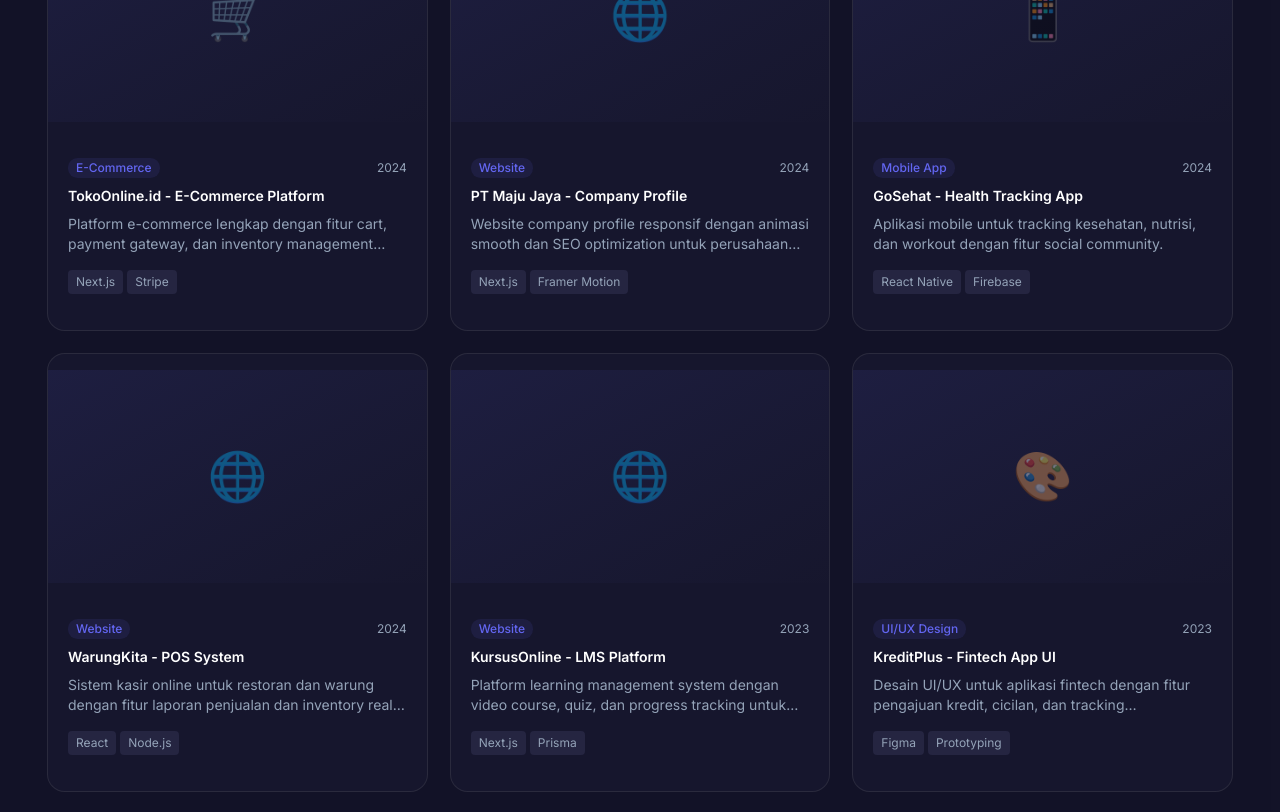
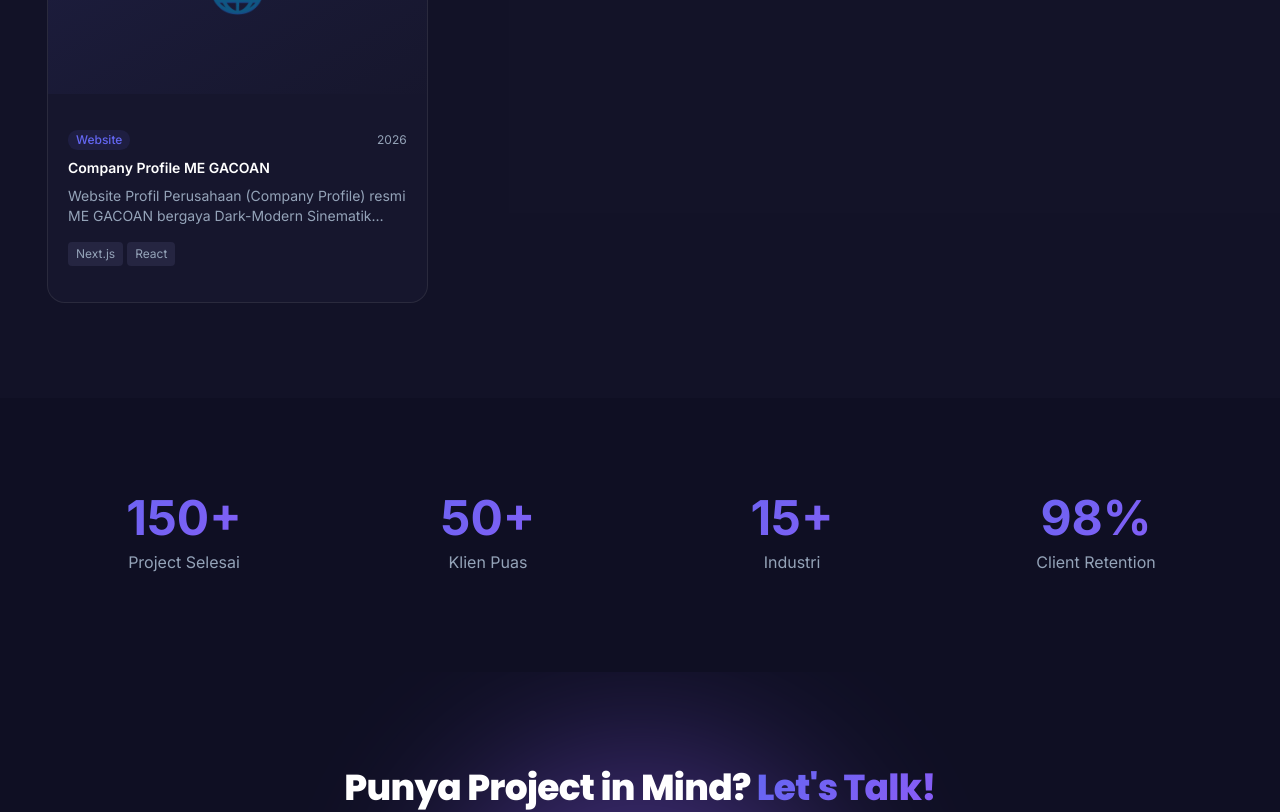
Before and after one commit to FajarAnshorii/JarDev, a Next.js app: page /portfolio in a window 1280 px wide. Shown: the part 1820-2632 px from the top of the page. Built offline with nearby package versions, Linux system fonts and the light colour scheme.

Commit message:
feat: replace dummy projects with real Company Profile ME GACOAN

```diff
--- a/src/app/portfolio/page.tsx
+++ b/src/app/portfolio/page.tsx
@@ -22,121 +22,17 @@ const categories = [
 const projects = [
   {
     id: 1,
-    title: "TokoOnline.id - E-Commerce Platform",
-    category: "ecommerce",
-    categoryLabel: "E-Commerce",
-    description: "Platform e-commerce lengkap dengan fitur cart, payment gateway, dan inventory management untuk toko fashion lokal.",
-    image: "/placeholder-portfolio-1.jpg",
-    tags: ["Next.js", "Stripe", "PostgreSQL", "Tailwind"],
-    link: "#",
-    github: "#",
-    year: "2024",
-    featured: true,
-  },
-  {
-    id: 2,
-    title: "PT Maju Jaya - Company Profile",
+    title: "Company Profile ME GACOAN",
     category: "website",
     categoryLabel: "Website",
-    description: "Website company profile responsif dengan animasi smooth dan SEO optimization untuk perusahaan konstruksi.",
-    image: "/placeholder-portfolio-2.jpg",
-    tags: ["Next.js", "Framer Motion", "TypeScript"],
-    link: "#",
-    github: "#",
-    year: "2024",
+    description: "Website Profil Perusahaan (Company Profile) resmi ME GACOAN bergaya Dark-Modern Sinematik yang interaktif, enerjik, dan dioptimalkan secara realtime dengan Next.js & Tailwind CSS.",
+    image: "/portfolio/gacoan.jpg",
+    tags: ["Next.js", "React", "Tailwind CSS", "Framer Motion"],
+    link: "https://me-gacoan-profile.vercel.app/",
+    github: "https://github.com/FajarAnshorii/ME-GACOAN-Company-Profile.git",
+    year: "2026",
     featured: true,
-  },
-  {
-    id: 3,
-    title: "GoSehat - Health Tracking App",
-    category: "mobile",
-    categoryLabel: "Mobile App",
-    description: "Aplikasi mobile untuk tracking kesehatan, nutrisi, dan workout dengan fitur social community.",
-    image: "/placeholder-portfolio-3.jpg",
-    tags: ["React Native", "Firebase", "Redux"],
-    link: "#",
-    github: "#",
-    year: "2024",
-    featured: true,
-  },
-  {
-    id: 4,
-    title: "WarungKita - POS System",
-    category: "website",
-    categoryLabel: "Website",
-    description: "Sistem kasir online untuk restoran dan warung dengan fitur laporan penjualan dan inventory real-time.",
-    image: "/placeholder-portfolio-4.jpg",
-    tags: ["React", "Node.js", "MongoDB"],
-    link: "#",
-    github: "#",
-    year: "2024",
-    featured: false,
-  },
-  {
-    id: 5,
-    title: "KursusOnline - LMS Platform",
-    category: "website",
-    categoryLabel: "Website",
-    description: "Platform learning management system dengan video course, quiz, dan progress tracking untuk lembaga kursus.",
-    image: "/placeholder-portfolio-5.jpg",
-    tags: ["Next.js", "Prisma", "Stripe"],
-    link: "#",
-    github: "#",
-    year: "2023",
-    featured: false,
-  },
-  {
-    id: 6,
-    title: "KreditPlus - Fintech App UI",
-    category: "design",
-    categoryLabel: "UI/UX Design",
-    description: "Desain UI/UX untuk aplikasi fintech dengan fitur pengajuan kredit, cicilan, dan tracking pembayaran.",
-    image: "/placeholder-portfolio-6.jpg",
-    tags: ["Figma", "Prototyping", "Design System"],
-    link: "#",
-    github: "#",
-    year: "2023",
-    featured: false,
-  },
-  {
-    id: 7,
-    title: "Rental Mobil - Booking Platform",
-    category: "website",
-    categoryLabel: "Website",
-    description: "Platform booking mobil dengan kalender ketersediaan, sistem booking, dan review pelanggan.",
-    image: "/placeholder-portfolio-7.jpg",
-    tags: ["Next.js", "Google Calendar API", "Mapbox"],
-    link: "#",
-    github: "#",
-    year: "2023",
-    featured: false,
-  },
-  {
-    id: 8,
-    title: "BeautyApp - Skincare Tracker",
-    category: "mobile",
-    categoryLabel: "Mobile App",
-    description: "Aplikasi skincare routine tracker dengan reminders, journal, dan product inventory.",
-    image: "/placeholder-portfolio-8.jpg",
-    tags: ["Flutter", "Dart", "SQLite"],
-    link: "#",
-    github: "#",
-    year: "2023",
-    featured: false,
-  },
-  {
-    id: 9,
-    title: "HotelHub - Booking System",
-    category: "ecommerce",
-    categoryLabel: "E-Commerce",
-    description: "Sistem booking hotel dengan multiple payment options dan real-time availability check.",
-    image: "/placeholder-portfolio-9.jpg",
-    tags: ["React", "Express", "MySQL"],
-    link: "#",
-    github: "#",
-    year: "2023",
-    featured: false,
-  },
+  }
 ];
 
 export default function PortfolioPage() {
--- a/src/components/home/PortfolioSection.tsx
+++ b/src/components/home/PortfolioSection.tsx
@@ -2,7 +2,7 @@
 
 import Link from "next/link";
 import { motion } from "framer-motion";
-import { ExternalLink, ArrowRight } from "lucide-react";
+import { ExternalLink, ArrowRight, Code } from "lucide-react";
 import { SectionHeading, StaggerContainer, staggerItem } from "@/components/shared/SectionHeading";
 import { Card, CardContent } from "@/components/ui/card";
 import { Badge } from "@/components/ui/badge";
@@ -21,40 +21,15 @@ interface PortfolioItem {
 
 const portfolios: PortfolioItem[] = [
   {
-    title: "TechCorp Indonesia",
+    title: "Company Profile ME GACOAN",
     category: "Website Development",
-    description: "Company profile modern dengan animasi interaktif dan CMS untuk management konten.",
-    image: "/portfolio/techcorp.jpg",
-    tags: ["Next.js", "TypeScript", "Tailwind", "Framer Motion"],
-    link: "https://techcorp.id",
+    description: "Website Profil Perusahaan (Company Profile) resmi ME GACOAN bergaya Dark-Modern Sinematik yang interaktif, enerjik, dan dioptimalkan secara realtime dengan Next.js & Tailwind CSS.",
+    image: "/portfolio/gacoan.jpg",
+    tags: ["Next.js", "React", "Tailwind CSS", "Framer Motion"],
+    link: "https://me-gacoan-profile.vercel.app/",
+    github: "https://github.com/FajarAnshorii/ME-GACOAN-Company-Profile.git",
     featured: true,
-  },
-  {
-    title: "ShopFresh E-Commerce",
-    category: "E-Commerce",
-    description: "Toko online lengkap dengan fitur cart, payment gateway, dan dashboard admin.",
-    image: "/portfolio/shopfresh.jpg",
-    tags: ["React", "Node.js", "PostgreSQL", "Stripe"],
-    link: "https://shopfresh.id",
-    featured: true,
-  },
-  {
-    title: "HealthApp Mobile",
-    category: "Mobile App",
-    description: "Aplikasi kesehatan dengan fitur tracking, reminder, dan konsultasi dokter.",
-    image: "/portfolio/healthapp.jpg",
-    tags: ["React Native", "Firebase", "Redux"],
-    github: "https://github.com/jardev/healthapp",
-  },
-  {
-    title: "EduLearn Platform",
-    category: "Web Application",
-    description: "Platform e-learning dengan video streaming, quiz, dan progress tracking.",
-    image: "/portfolio/edulearn.jpg",
-    tags: ["Next.js", "Prisma", "PostgreSQL", "AWS"],
-    link: "https://edulearn.id",
-    featured: true,
-  },
+  }
 ];
 
 export function PortfolioSection() {
@@ -73,7 +48,7 @@ export function PortfolioSection() {
         />
 
         <StaggerContainer
-          className="grid grid-cols-1 md:grid-cols-2 gap-6 md:gap-8"
+          className="grid grid-cols-1 md:grid-cols-2 gap-6 md:gap-8 max-w-4xl mx-auto"
           staggerDelay={0.15}
         >
           {portfolios.map((project, index) => (
@@ -81,8 +56,7 @@ export function PortfolioSection() {
               key={index}
               variants={staggerItem}
               className={cn(
-                "group",
-                project.featured && "md:col-span-2 lg:col-span-1"
+                "group md:col-span-2 w-full mx-auto"
               )}
             >
               <Card className="h-full bg-card border-border hover:border-primary/50 transition-all duration-300 overflow-hidden hover-lift">
@@ -91,7 +65,7 @@ export function PortfolioSection() {
                     {/* Placeholder Image */}
                     <div className="absolute inset-0 bg-gradient-to-br from-primary/20 to-secondary/20 flex items-center justify-center">
                       <span className="text-5xl sm:text-6xl opacity-30">
-                        {index === 0 ? "🏢" : index === 1 ? "🛒" : index === 2 ? "📱" : "📚"}
+                        {project.title.toLowerCase().includes("gacoan") ? "🍜" : "🏢"}
                       </span>
                     </div>
 
@@ -103,6 +77,7 @@ export function PortfolioSection() {
                           target="_blank"
                           rel="noopener noreferrer"
                           className="w-12 h-12 rounded-full bg-primary flex items-center justify-center hover:scale-110 transition-transform"
+                          title="Kunjungi Website"
                         >
                           <ExternalLink className="w-5 h-5 text-white" />
                         </a>
@@ -112,19 +87,10 @@ export function PortfolioSection() {
                           href={project.github}
                           target="_blank"
                           rel="noopener noreferrer"
-                          className="w-12 h-12 rounded-full bg-muted flex items-center justify-center hover:scale-110 transition-transform"
+                          className="w-12 h-12 rounded-full bg-muted flex items-center justify-center hover:scale-110 transition-transform text-foreground"
+                          title="Lihat Repository GitHub"
                         >
-                          <ExternalLink className="w-5 h-5" />
-                        </a>
-                      )}
-                      {project.github && (
-                        <a
-                          href={project.github}
-                          target="_blank"
-                          rel="noopener noreferrer"
-                          className="w-12 h-12 rounded-full bg-muted flex items-center justify-center hover:scale-110 transition-transform"
-                        >
-                          <ExternalLink className="w-5 h-5" />
+                          <Code className="w-5 h-5" />
                         </a>
                       )}
                     </div>
@@ -133,7 +99,7 @@ export function PortfolioSection() {
                     {project.featured && (
                       <div className="absolute top-2 sm:top-4 left-2 sm:left-4">
                         <Badge className="bg-gradient-primary text-white border-0">
-                          Featured
+                          Featured Project
                         </Badge>
                       </div>
                     )}
```
Also changed, not shown: 1 other file (tests, documents, lock files or other folders).
